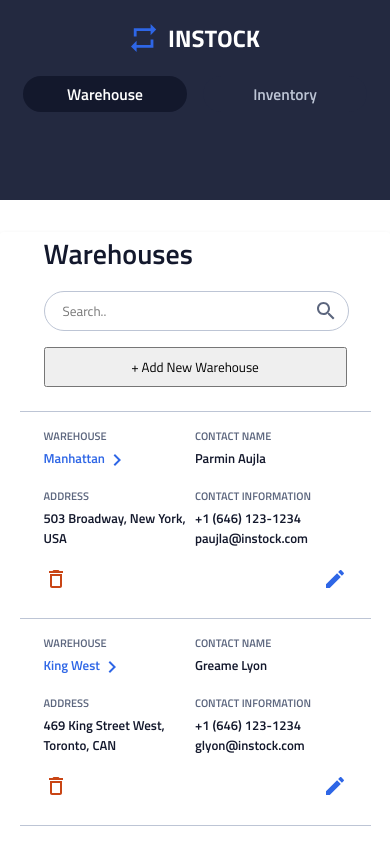
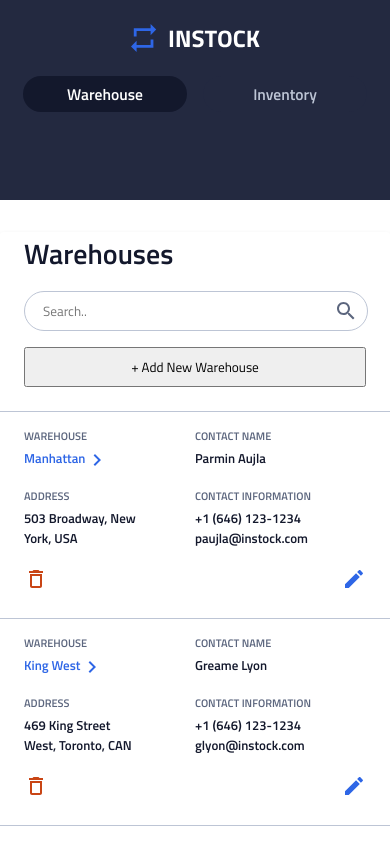
Before and after one commit to cdd741/In-Stock, a React (Create React App) app in the folder client/: page /warehouses in a window 390 px wide. Shown: the top 844 px of the page. Built offline with nearby package versions, Linux system fonts and the light colour scheme.

Commit message:
added responsive width for the adress section
Signed-off-by: lyjchan0411 <lyjchan0411@gmail.com>

```diff
--- a/client/src/components/FirstLevelWrap/FirstLevelWrap.scss
+++ b/client/src/components/FirstLevelWrap/FirstLevelWrap.scss
@@ -7,7 +7,6 @@
   background-color: $white;
   box-shadow: 0px 2px 5px rgba(19, 24, 44, 0.1);
   border-radius: 3px;
-  @include page-padding;
   @include tablet {
     margin: 0 $tablet-edge;
     padding: 0;
@@ -159,22 +158,24 @@
     order: 0;
     width: 50%;
     @include tablet {
-      width: 100px;
+      width: 108px;
     }
   }
   &__content-address {
-    width: 111px;
     margin-top: 1rem;
     width: 50%;
     order: 1;
     .container__content-info {
-      width: auto;
+      width: 30vw;
       margin: 0;
     }
     @include tablet {
       order: 0;
       margin: 1rem 0;
-      width: 95px;
+      width: 11.5vw;
+      .container__content-info {
+        width: 100%;
+      }
     }
     @include desktop {
       width: 216px;
@@ -237,6 +238,9 @@
   // }
 
   &__edit-btn {
+    @include tablet {
+      margin-left: 10px;
+    }
     @include desktop {
       margin-left: 16px;
     }
```
